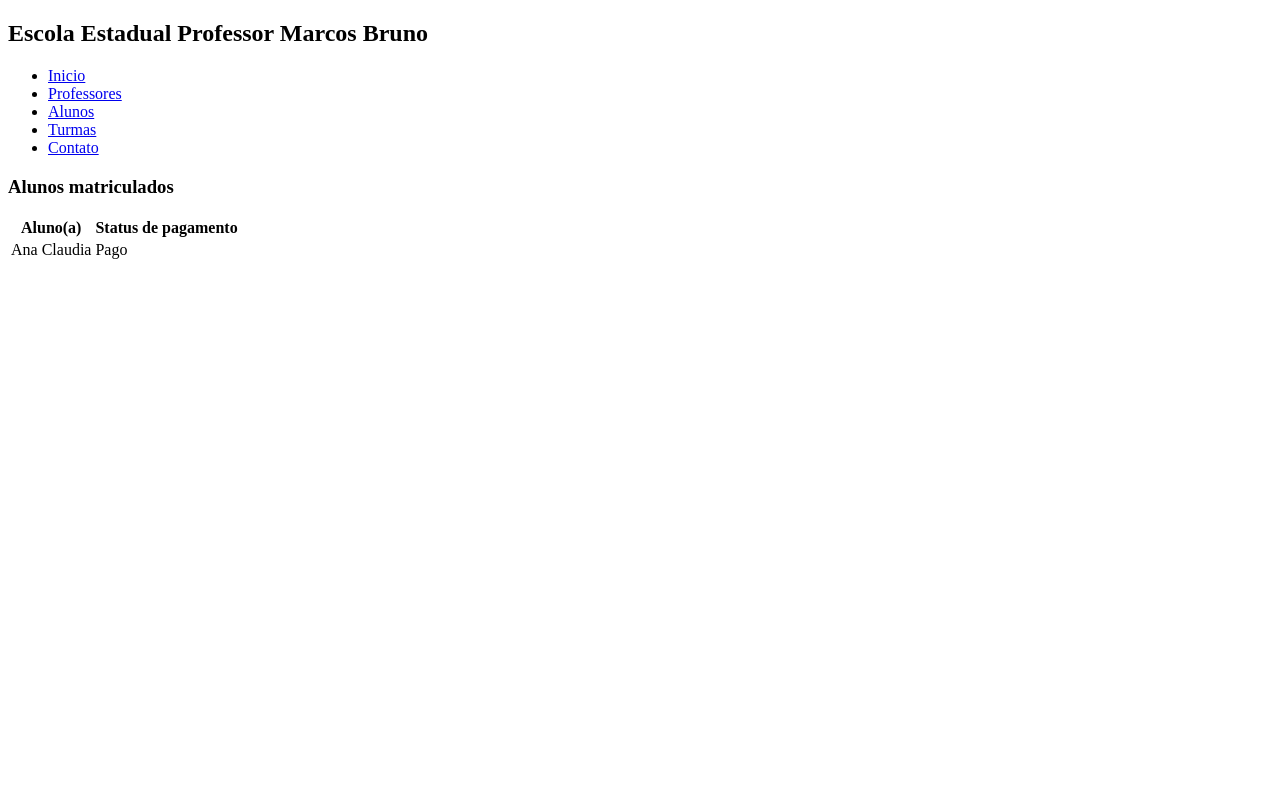
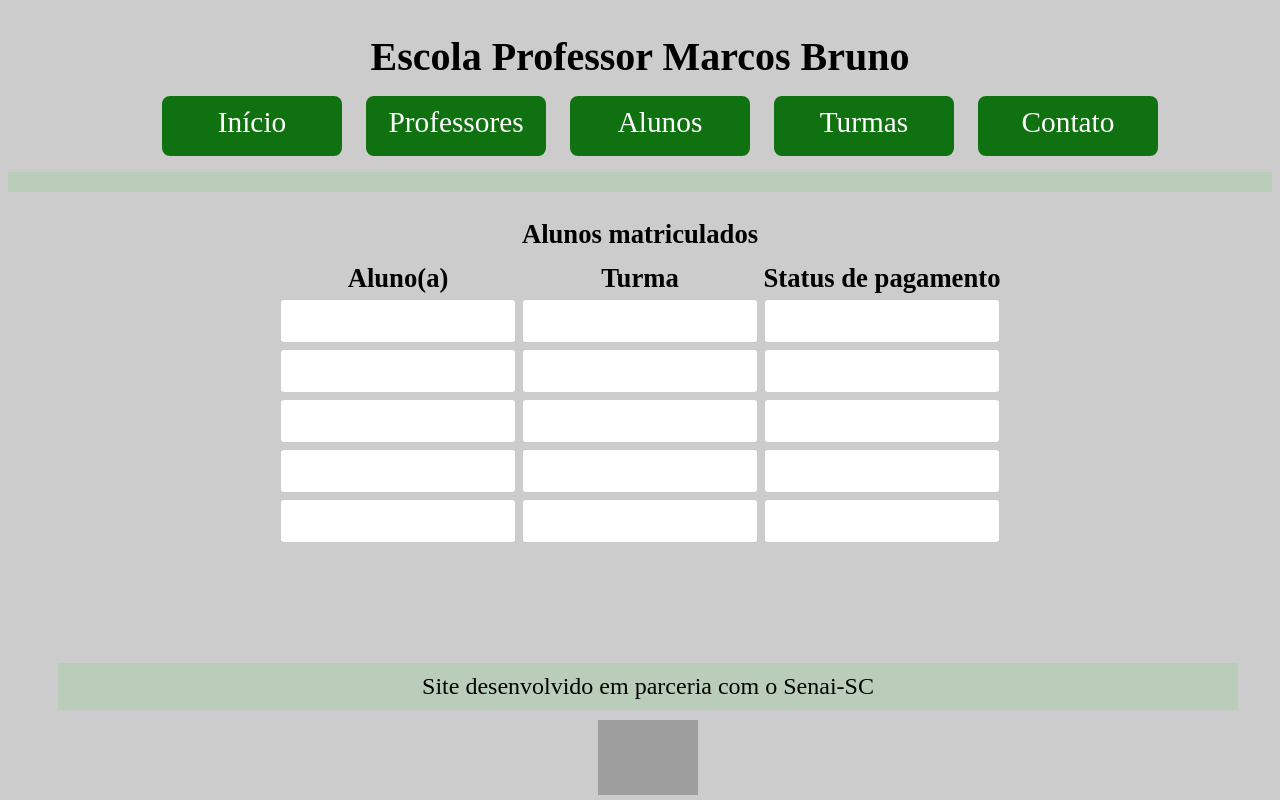
Before and after one commit to sheilakerber/Site-colaborativo-secretariaEscola, a plain HTML site: page alunos.html in a window 1280 px wide. Drawn offline with Linux system fonts and the light colour scheme; grey boxes are pictures that could not be loaded.

Commit message:
padroniza estilo das paginas e atualiza main.js

```diff
--- a/alunos.html
+++ b/alunos.html
@@ -4,48 +4,85 @@
         <meta charset="UTF-8">
         <meta name="viewport" content="width=device-width, initial-scale=1.0">
         <title>Document</title>
+        <link rel="stylesheet" href="/estilos/geral.css">
+        <link rel="stylesheet" href="/estilos/alunos.css">
     </head>
     <body>
-        <h2>Escola Estadual Professor Marcos Bruno</h2>
+        <h2>Escola Professor Marcos Bruno</h2>
 
         <nav id="menu">
             <ul>
                 <li>
-                    <a class="active" href="index.html">Inicio</a>
+                    <a class="active" href="index.html">Início</a>
                 </li>
                 <li>
-                    <a class="active" href="professores.html" target="_blank">Professores</a>
+                    <a class="active" href="professores.html">Professores</a>
                 </li>
                 <li>
-                    <a href="alunos.html" target="_blank">Alunos</a>
+                    <a href="alunos.html">Alunos</a>
                 </li>
                 <li>
-                    <a href="turmas.html" target="_blank">Turmas</a>
+                    <a href="turmas.html">Turmas</a>
                 </li>
                 <li>
-                    <a href="contato.html" target="_blank">Contato</a>
+                    <a href="contato.html">Contato</a>
                 </li>
             </ul>
         </nav>
 
-        <div>
+        <div id="alunosMatriculados">
             <h3>Alunos matriculados</h3>
+
             <table>
+                <tr id="titulo">
+                    <th>Aluno(a)</th>
+                    <th>Turma</th>
+                    <th>Status de pagamento</th>
+                </tr>
+
                 <tr>
-                    <th>Aluno(a)</th>
-                    <th>Status de pagamento</th>
+
+                    <th><input type="text" for="nomeAlunos" readonly="readonly"><br></th>
+                    <th><input type="text" for="nomeAlunos" readonly="readonly"><br></th>
+                    <th><input type="text" for="nomeAlunos" readonly="readonly"><br></th>
 
                 </tr>
 
                 <tr>
-                    <td>Ana Claudia</td>
-                    <td>
-                        Pago</td>
+                    <th><input type="text" for="nomeAlunos" readonly="readonly"><br></th>
+                    <th><input type="text" for="nomeAlunos" readonly="readonly"><br></th>
+                    <th><input type="text" for="nomeAlunos" readonly="readonly"><br></th>
+
+                </tr>
+
+                <tr>
+                    <th><input type="text" for="nomeAlunos" readonly="readonly"><br></th>
+                    <th><input type="text" for="nomeAlunos" readonly="readonly"><br></th>
+                    <th><input type="text" for="nomeAlunos" readonly="readonly"><br></th>
+
+                </tr>
+
+                <tr>
+                    <th><input type="text" for="nomeAlunos" readonly="readonly"><br></th>
+                    <th><input type="text" for="nomeAlunos" readonly="readonly"><br></th>
+                    <th><input type="text" for="nomeAlunos" readonly="readonly"><br></th>
+
+                </tr>
+
+                <tr>
+                    <th><input type="text" for="nomeAlunos" readonly="readonly"><br></th>
+                    <th><input type="text" for="nomeAlunos" readonly="readonly"><br></th>
+                    <th><input type="text" for="nomeAlunos" readonly="readonly"><br></th>
+
                 </tr>
 
             </table>
+        </div>
 
-        </div>
+        <footer>
+            <p>Site desenvolvido em parceria com o Senai-SC</p>
+            <img src="https://logodownload.org/wp-content/uploads/2016/10/sesi-logo-12.png" alt="">
+        </footer>
 
     </body>
 </html>
--- a/contato.css
+++ /dev/null
@@ -1,100 +0,0 @@
-/* ESTILO DO MENU */
-
-body {
-    background-color: #ccc;
-}
-
-body h2 {
-    font-size: 25pt;
-    margin-bottom: 0px;
-}
-
-#menu {
-    margin-bottom: 1px;
-    text-align: center;
-    border-bottom: 20px solid rgb(157, 206, 157, 0.4);
-}
-
-body nav a {
-    text-decoration: none;
-    color: white;
-}
-
-#menu a {
-    text-decoration: none;
-}
-
-body h2 {
-    text-align: center;
-}
-
-ul {
-    text-align: center;
-}
-
-li {
-    display: inline-block;
-    background-color: rgb(15, 113, 15);
-    padding: 10px 15px;
-    margin: 0 10px;
-    border-radius: 8px;
-}
-
-#menu ul li a:hover {
-    cursor: pointer;
-    border-bottom: 2px solid #F9FAFA;
-    color: black;
-}
-
-
-/* ESTILO DO RODAPÉ */
-
-footer {
-    margin-bottom: 5px;
-}
-
-footer p {
-    text-align: center;
-    background-color: rgb(157, 206, 157, 0.4);
-    padding: 10px;
-    margin: 10px 50px;
-}
-
-footer img {
-    width: 100px;
-    display: block;
-    margin-left: auto;
-    margin-right: auto;
-    margin-bottom: 5px;
-}
-
-body div {
-    background-color: white;
-    text-align: center;
-    font-weight: bold;
-    font-size: 20pt;
-    border-radius: 8px;
-    margin: 10px 50px;
-    padding: 10px;
-}
-
-body div p {
-    font-weight: normal;
-}
-
-#email {
-    background-color: rgb(157, 206, 157);
-    width: 200px;
-    height: 40px;
-    padding: 5px 5px 5px 5px;
-    border-color: rgb(157, 206, 157);
-    border-radius: 5px;
-    color: black;
-}
-
-#email:hover {
-    background-color: rgb(15, 113, 15);
-    cursor: pointer;
-    border-bottom: 2px solid #F9FAFA;
-    color: white;
-}
--- /dev/null
+++ b/estilos/alunos.css
@@ -0,0 +1,22 @@
+body h3 {
+    font-size: 20pt;
+    margin-bottom: 0px;
+    text-align: center;
+}
+
+div {
+    margin-top: 10px;
+    margin-bottom: 80px;
+}
+
+table {
+    margin: 10px auto;
+}
+
+table tr input {
+    height: 40px;
+    width: 230px;
+    border-radius: 3px;
+    border-style: none;
+    margin: 2px;
+}
--- /dev/null
+++ b/estilos/contato.css
@@ -0,0 +1,31 @@
+body div {
+    width: 90%;
+    background-color: white;
+    text-align: center;
+    font-weight: bold;
+    font-size: 20pt;
+    border-radius: 8px;
+    margin: 10px 50px;
+    padding: 10px;
+}
+
+body div p {
+    font-weight: normal;
+}
+
+#email {
+    background-color: rgb(157, 206, 157);
+    width: 200px;
+    height: 40px;
+    padding: 5px 5px 5px 5px;
+    border-color: rgb(157, 206, 157);
+    border-radius: 5px;
+    color: black;
+}
+
+#email:hover {
+    background-color: rgb(15, 113, 15);
+    cursor: pointer;
+    border-bottom: 2px solid #F9FAFA;
+    color: white;
+}
--- a/index.css
+++ b/estilos/geral.css
@@ -5,13 +5,17 @@ body {
 }
 
 body h2 {
-    font-size: 25pt;
+    font-size: 30pt;
     margin-bottom: 0px;
 }
 
 #menu {
     margin-bottom: 1px;
     text-align: center;
+}
+
+nav {
+    border-bottom: 20px solid rgb(157, 206, 157, 0.4);
 }
 
 body nav a {
@@ -21,6 +25,7 @@ body nav a {
 
 #menu a {
     text-decoration: none;
+    font-size: 22pt;
 }
 
 body h2 {
@@ -37,6 +42,8 @@ li {
     padding: 10px 15px;
     margin: 0 10px;
     border-radius: 8px;
+    height: 40px;
+    width: 150px;
 }
 
 #menu ul li a:hover {
@@ -46,10 +53,31 @@ li {
 }
 
 
+/* ESTILO TABELAS */
+
+table {
+    margin: 10px 10px;
+}
+
+table tr input {
+    height: 40px;
+    width: 200px;
+    border-radius: 3px;
+    border-style: none;
+    margin: 2px;
+}
+
+table th {
+    font-size: 20pt;
+}
+
+
 /* ESTILO DO RODAPÉ */
 
 footer {
-    margin-bottom: 5px;
+    position: absolute;
+    bottom: 0;
+    width: 100%;
 }
 
 footer p {
@@ -57,6 +85,8 @@ footer p {
     background-color: rgb(157, 206, 157, 0.4);
     padding: 10px;
     margin: 10px 50px;
+    font-size: 18pt;
+    font-weight: normal;
 }
 
 footer img {
@@ -66,29 +96,3 @@ footer img {
     margin-right: auto;
     margin-bottom: 5px;
 }
-
-
-/* ABAIXO NAO ALTERAR - conteúdo da pag index.html */
-
-#contIndex {
-    background-color: rgba(241, 250, 248, 0.4);
-    padding: 20px;
-    border-radius: 3px;
-    width: 85%;
-    display: grid;
-    grid-template-columns: 1fr 1fr;
-    column-gap: 60px;
-    height: 300px;
-    margin: 0 40px;
-    text-align: justify;
-}
-
-#contIndex h3 {
-    text-align: center;
-}
-
-#contIndex img {
-    width: 350px;
-    border-radius: 3px;
-    margin: 10px;
-}
--- /dev/null
+++ b/estilos/professores.css
@@ -0,0 +1,19 @@
+body h3 {
+    font-size: 20pt;
+    margin-bottom: 0px;
+    text-align: center;
+}
+
+div {
+    margin-top: 10px;
+    margin-bottom: 80px;
+}
+
+table {
+    margin: 10px auto;
+    font-size: 18pt;
+}
+
+table th input {
+    width: 300px;
+}
--- a/turmas.css
+++ /dev/null
@@ -1,125 +0,0 @@
-/* ESTILO DO MENU */
-
-body {
-    background-color: #ccc;
-}
-
-body h2 {
-    font-size: 25pt;
-    margin-bottom: 0px;
-}
-
-#menu {
-    margin-bottom: 1px;
-    text-align: center;
-    border-bottom: 20px solid rgb(157, 206, 157, 0.4);
-}
-
-body nav a {
-    text-decoration: none;
-    color: white;
-}
-
-#menu a {
-    text-decoration: none;
-}
-
-body h2 {
-    text-align: center;
-}
-
-ul {
-    text-align: center;
-}
-
-li {
-    display: inline-block;
-    background-color: rgb(15, 113, 15);
-    padding: 10px 15px;
-    margin: 0 10px;
-    border-radius: 8px;
-}
-
-#menu ul li a:hover {
-    cursor: pointer;
-    border-bottom: 2px solid #F9FAFA;
-    color: black;
-}
-
-
-/* ESTILO DO RODAPÉ */
-
-footer {
-    margin-bottom: 5px;
-}
-
-footer p {
-    text-align: center;
-    background-color: rgb(157, 206, 157, 0.4);
-    padding: 10px;
-    margin: 10px 50px;
-}
-
-footer img {
-    width: 100px;
-    display: block;
-    margin-left: auto;
-    margin-right: auto;
-    margin-bottom: 5px;
-}
-
-#caixaCadastro {
-    color: black;
-    font-size: 25pt;
-    text-align: center;
-    width: 100%;
-    margin: 50px 0;
-    font-weight: bold;
-}
-
-#caixaCadastro label {
-    color: black;
-    font-size: 20pt;
-    font-weight: normal;
-}
-
-#caixaCadastro input {
-    width: 400px;
-    margin: 20px;
-    height: 30px;
-    border-radius: 5px;
-    border-color: white;
-    font-size: 14pt;
-}
-
-#nomeAlunos input[type=text] {
-    width: 50%;
-    background-color: white;
-    font-size: 14pt;
-}
-
-#nomeTurmaProfessor {
-    display: grid;
-    grid-column: 1fr;
-    margin: 0 450px;
-    margin-top: 50px;
-}
-
-#nomeTurmaProfessor input[type=text] {
-    text-align: center;
-}
-
-#caixaCadastro input[type=button] {
-    background-color: rgb(157, 206, 157);
-    width: 200px;
-    height: 40px;
-    padding: 5px 5px 5px 5px;
-    border-style: none;
-}
-
-#caixaCadastro input[type=button]:hover {
-    background-color: rgb(15, 113, 15);
-    cursor: pointer;
-    border-bottom: 2px solid #F9FAFA;
-    color: white;
-}
```
Also changed, not shown: contato.html (+12 -11 lines), estilos/index.css (added, +30 -0 lines), estilos/turmas.css (added, +72 -0 lines), index.html (+11 -9 lines), main.js (+17 -13 lines), professores.html (+40 -9 lines), secretaria.html (deleted, +0 -23 lines), turmas.html (+10 -7 lines), 1 other file.
